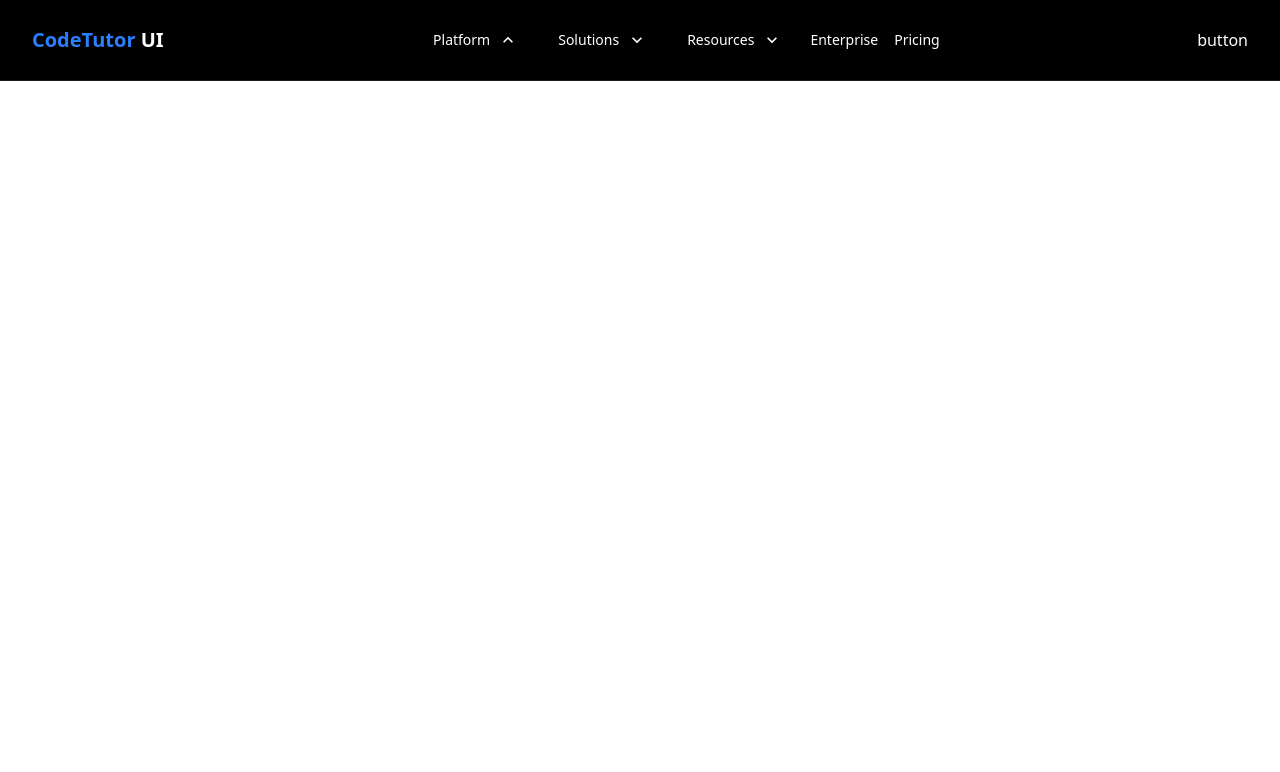
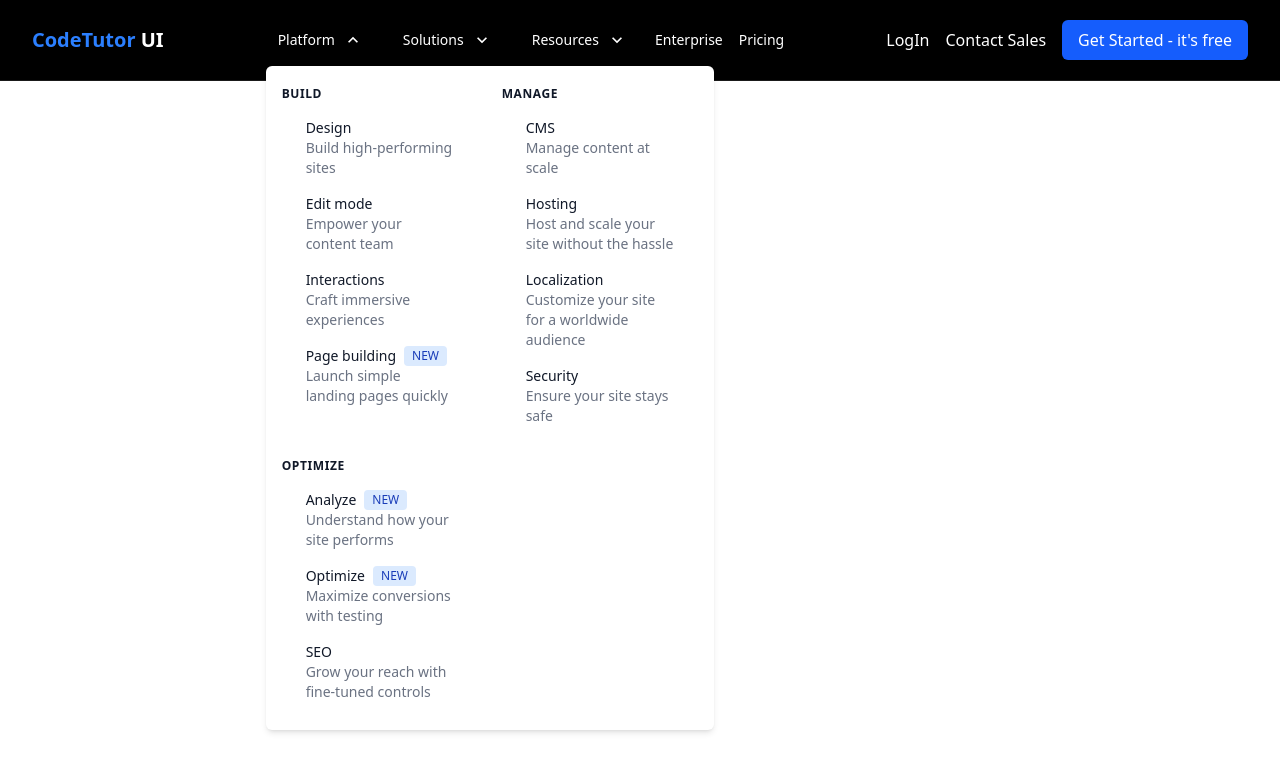
Before and after one commit to Joshuakibwage/code-tutor-landingpage, a React (Vite) app: page / in a window 1280 px wide. Both pictures are taken after a click on the button "Platform". Shown: the top 772 px of the page. Built offline with nearby package versions, Linux system fonts and the light colour scheme.

Commit message:
Modify desktop menu

```diff
--- a/src/components/Navbar.jsx
+++ b/src/components/Navbar.jsx
@@ -1,6 +1,8 @@
 import { MdKeyboardArrowDown } from "react-icons/md";
 import { Link } from "react-router"
 import { useState } from "react";
+import { FaBarsStaggered } from "react-icons/fa6";
+import { IoCloseSharp } from "react-icons/io5";
 
 
 
@@ -72,8 +74,11 @@ const Navbar = () => {
 
   return (
     <nav className="bg-black text-white fixed top-0 left-0 right-0 border-b border-white/10">
+
+      {/* Desktop menu */}
         <div className="container mx-auto px-4 py-2 sm:px-6 lg:px-8">
             <div className="flex items-center justify-between h-16 ">
+
                 {/* logo */}
                 <div>
                     <Link to='/' className="text-xl font-bold">
@@ -83,12 +88,15 @@ const Navbar = () => {
 
                 {/* Desktop Menu */}
                 <div className="hidden md:flex md:items-center md:space-x-4">
-                    {Object.keys(menuItems).map((key) => (
-                        <div key={key}>
+                    {Object.keys(menuItems).map((key, idx) => (
+                        <div
+                            key={idx}
+                            className="relative"
+                        >
                             <button
-                            onClick={() => toggleDropdown(key)}
-                            className="flex items-center hover:text-gray-300 transition delay-200
-                            cursor-pointer ease-in-out px-3 py-2 rounded-md text-sm font-medium "
+                                onClick={() => toggleDropdown(key)}
+                                className="flex items-center hover:text-gray-300 transition delay-200
+                                        cursor-pointer ease-in-out px-3 py-2 rounded-md text-sm font-medium "
                             >
                                 {menuItems[key].title}
                                 <MdKeyboardArrowDown
@@ -99,6 +107,91 @@ const Navbar = () => {
                             </button>
 
                             {/* menu dropdown */}
+
+                            {
+                                activeDropdown === key && (
+                                  <div className="absolute left-0 mt-2 w-screen max-w-md bg-white rounded-md
+                                  shadow-md py-1 text-black">
+                                    <div className="">
+                                      {
+                                        key === 'platform' ?
+                                        (
+                                          <div className="grid md:grid-cols-2 grid-cols-1 gap-6 p-4 ">
+                                            {
+                                              menuItems[key].sections.map((section, idx) => (
+                                                <div key={idx}>
+                                                  <h3
+                                                    className="text-xs font-semibold text-gray-900 mb-2
+                                                    tracking-wider"
+                                                  >
+                                                    {section.title}
+                                                  </h3>
+
+                                                  <div className="">
+                                                    {
+                                                      section.items.map((item, itemIdx) => (
+                                                        <Link
+                                                          key={itemIdx}
+                                                          to={`/${key}/${item.name.toLowerCase()}`}
+                                                          className="group flex items-start p-2 rounded-lg
+                                                          hover:bg-gray-100"
+                                                        >
+                                                          <div className="px-4">
+                                                            <p className="text-sm font-medium text-gray-900
+                                                            flex items-center">
+                                                              {item.name}
+                                                              {
+                                                                item.isNew
+                                                                   &&
+                                                                <span className="ml-2 inline-flex px-2 py-0.5
+                                                                items-center rounded text-xs font-medium
+                                                                bg-blue-100 text-blue-800">
+                                                                  NEW
+                                                                </span>
+                                                              }
+                                                            </p>
+                                                            <p className="text-sm text-gray-500">
+                                                              {item.desc}
+                                                            </p>
+                                                          </div>
+                                                        </Link>
+                                                      ))
+                                                    }
+                                                  </div>
+                                                </div>
+                                              ))
+                                            }
+                                          </div>
+                                        )
+                                          :
+                                        (
+                                          <div className="space-y-4">
+                                            {
+                                              menuItems[key].items.map((item, idx) => (
+                                                <Link
+                                                  key={idx}
+                                                  to={`/${key}/${item.name.toLowerCase()}`}
+                                                  className="group flex items-start p-2 rounded-lg
+                                                  hover:bg-gray-100"
+                                                >
+                                                  <div className="px-4">
+                                                    <p className="text-sm font-medium text-gray-900">
+                                                      {item.name}
+                                                    </p>
+                                                    <p className="text-sm text-gray-500">
+                                                      {item.desc}
+                                                    </p>
+                                                  </div>
+                                                </Link>
+                                              ))
+                                            }
+                                          </div>
+                                        )
+                                      }
+                                    </div>
+                                  </div>
+                                )
+                            }
 
                         </div>
 
@@ -119,13 +212,52 @@ const Navbar = () => {
                     </Link>
                 </div>
 
-                {/* buttons */}
-                <div>button</div>
+                {/* auth buttons */}
+                <div className="md:flex space-x-4 items-center hidden">
+
+                  <Link
+                    to='/login'
+                    className="hover:text-gray-300 transition delay-200 ease-in-out "
+                  >
+                    LogIn
+                  </Link>
+
+                  <Link
+                    to='/contact'
+                    className="hover:text-gray-300 transition delay-200 ease-in-out "
+                  >
+                    Contact Sales
+                  </Link>
+
+                  <Link
+                    to='/get-started'
+                    className="hover:text-gray-300 transition delay-200 ease-in-out px-4 bg-blue-600 py-2
+                     rounded-md hover:bg-blue-700 "
+                  >
+                    Get Started - it's free
+                  </Link>
+                </div>
 
                 {/* mobile menu */}
-                <div className="md:hidden">mobile menu</div>
+                <div className=" md:hidden" >
+                    <button onClick={toggleMenu} className="inline-flex items-center justify-center p-2
+                    rounded-md hover:text-gray-300 hover:bg-gray-700">
+                      {
+                        !isMenuOpen ? (
+                          <FaBarsStaggered  size={25}/>
+                        ) : (
+                          <IoCloseSharp  size={25}/>
+                        )
+                      }
+                    </button>
+                </div>
 
             </div>
+        </div>
+
+      {/* Mobile menu */}
+        <div>
+
         </div>
     </nav>
   )
```
